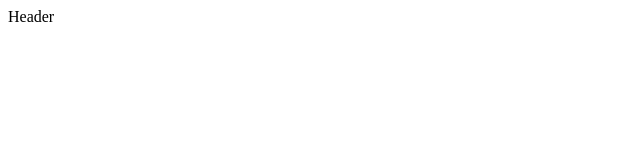
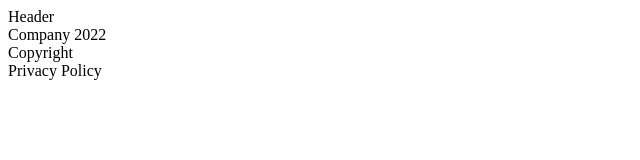
Before and after one commit to zarinadev/demoapp, a plain HTML site: page index.html in a window 1280 px wide. Shown: the whole page, without its empty margins (0-640 px from the left). Drawn offline with Linux system fonts and the light colour scheme.

Commit message:
footer added

```diff
--- a/index.html
+++ b/index.html
@@ -1 +1,4 @@
 <header>Header</header>
+<footer>Company 2022</footer>
+<div>Copyright</div>
+<div>Privacy Policy</div>
```
